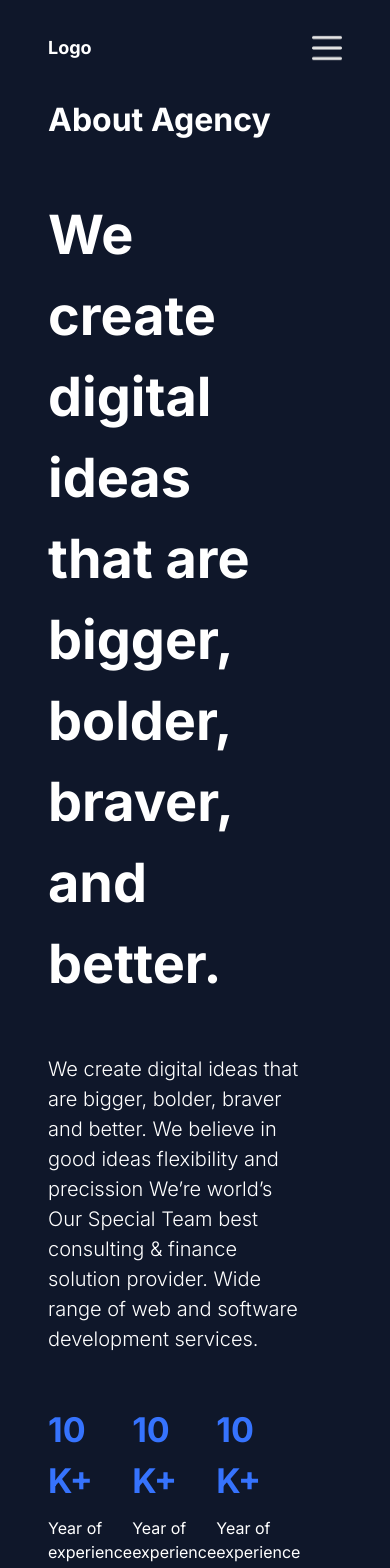
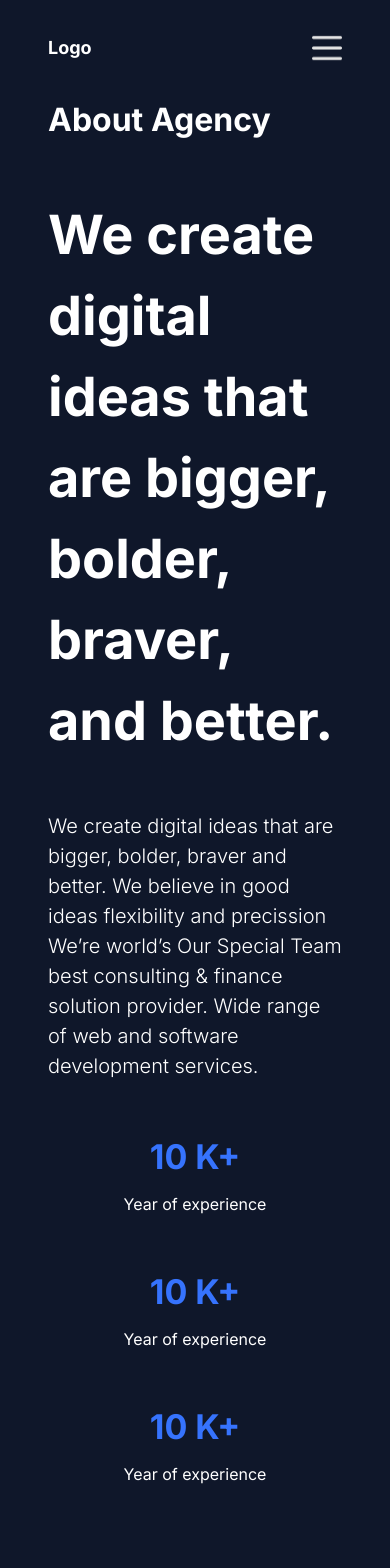
Before and after one commit to djzib0/next.js-tutorial-project, a Next.js app: page /about in a window 390 px wide. Shown: the top 1568 px of the page. Built offline with nearby package versions, Linux system fonts and the light colour scheme.

Commit message:
testing dehydration solutions

```diff
--- a/src/app/about/about.module.css
+++ b/src/app/about/about.module.css
@@ -55,3 +55,15 @@
 .img {
     object-fit: contain;
 }
+
+@media (max-width: 768px) {
+    .container {
+        flex-direction: column;
+    }
+
+    .boxes {
+        flex-direction: column;
+        gap: 50px;
+        text-align: center;
+    }
+}
--- a/src/app/blog/[slug]/singlePost.module.css
+++ b/src/app/blog/[slug]/singlePost.module.css
@@ -25,6 +25,7 @@
 .detail {
     display: flex;
     flex-direction: row;
+    align-items: center;
     gap: 20px;
 }
 
@@ -42,6 +43,7 @@
 .detailText {
     display: flex;
     flex-direction: column;
+    justify-content: space-between;
     gap: 10px;
 }
 
--- a/src/app/contact/contact.module.css
+++ b/src/app/contact/contact.module.css
@@ -49,3 +49,9 @@
     border-radius: 5px;
     cursor: pointer;
 }
+
+@media (max-width: 768px) {
+    .container {
+        flex-direction: column;
+    }
+}
--- a/src/app/contact/page.tsx
+++ b/src/app/contact/page.tsx
@@ -1,7 +1,17 @@
+'use client'
+
 import Image from 'next/image'
 import styles from './contact.module.css'
 
 const ContactPage = () => {
+
+  const a = Math.random()
+
+  console.log(a);
+
+  // TODO
+  // timestamp is 2:04
+
   return (
     <div className={styles.container}>
       <div className={styles.imgContainer}>
@@ -12,13 +22,20 @@ const ContactPage = () => {
           className={styles.img}
         />
       </div>
+      <div suppressHydrationWarning>
+        {a}
+      </div>
       <div className={styles.formContainer}>
         <form action="" className={styles.form}>
           <input type='text' placeholder='Name and Surname' />
           <input type='text' placeholder='Email Address' />
           <input type='text' placeholder='Phone number (Optional)' />
           <textarea name='' id='' cols={30} rows={10} placeholder='Message' />
-          <button className={styles.button}>Send</button>
+          <button
+            className={styles.button}
+          >
+            Send
+          </button>
         </form>
       </div>
     </div>
--- a/src/app/home.module.css
+++ b/src/app/home.module.css
@@ -50,3 +50,24 @@
     height: 50px;
     filter: grayscale(1);
 }
+
+@media (max-width: 1024px) {
+    .container {
+        flex-direction: column;
+    }
+}
+
+@media (max-width: 768px) {
+    .title {
+        font-size: 64px;
+    }
+
+    .buttons {
+        justify-content: center;
+        align-items: center;
+    }
+
+    .brands {
+        width: 100%;
+    }
+}
--- /dev/null
+++ b/src/components/hydrationTest.tsx
@@ -0,0 +1,14 @@
+'use client'
+
+const HydrationTest = () => {
+
+  const a = Math.random();
+
+  console.log(a)
+
+  return (
+    <div>hydrationTest {a}</div>
+  )
+}
+
+export default HydrationTest
--- a/src/components/navbar/links/Links.tsx
+++ b/src/components/navbar/links/Links.tsx
@@ -62,6 +62,7 @@ const Links = () => {
         width={30}
         height={30}
         onClick={() => setOpen(prevState => !prevState)}
+        className="flex md:hidden"
       />
       {open && (
         <div className="flex md:hidden position: absolute top-24 right-0 w-1/2 flex-col items-center justify-center gap-2.5">
```
